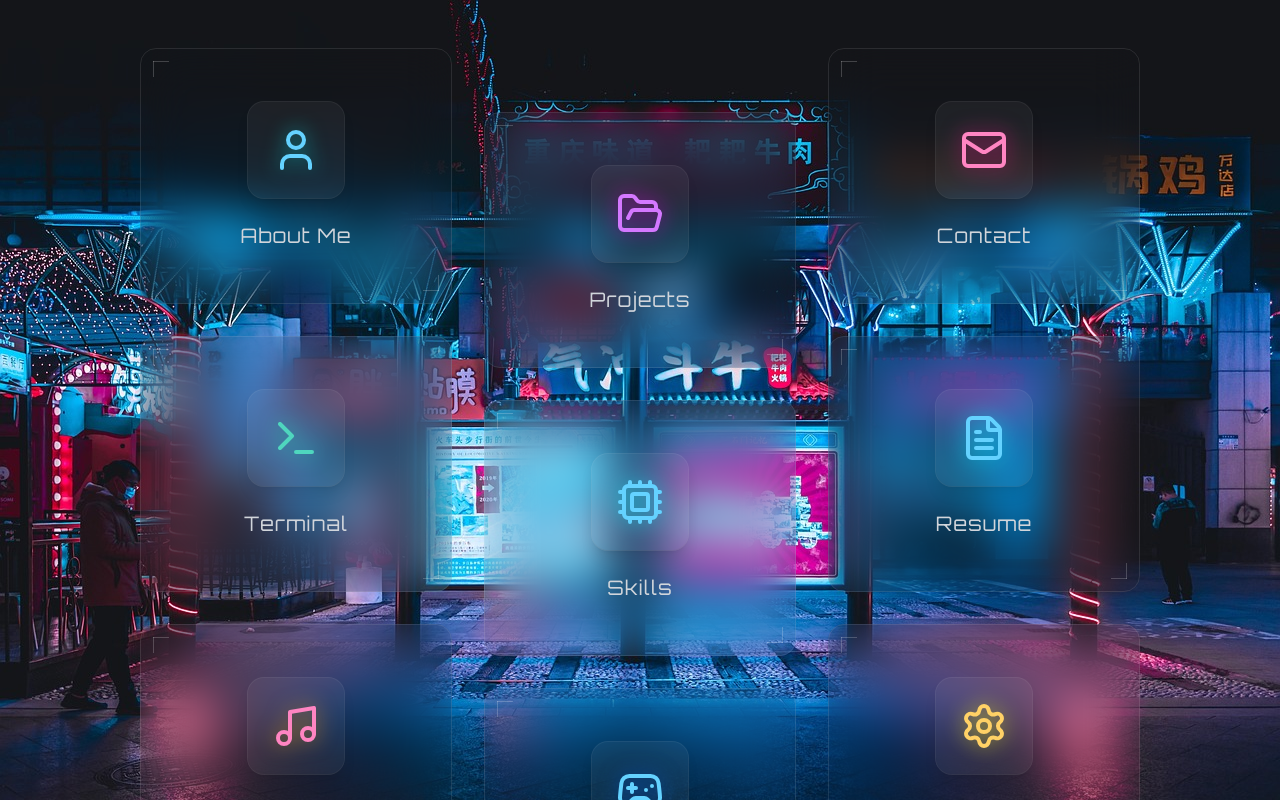
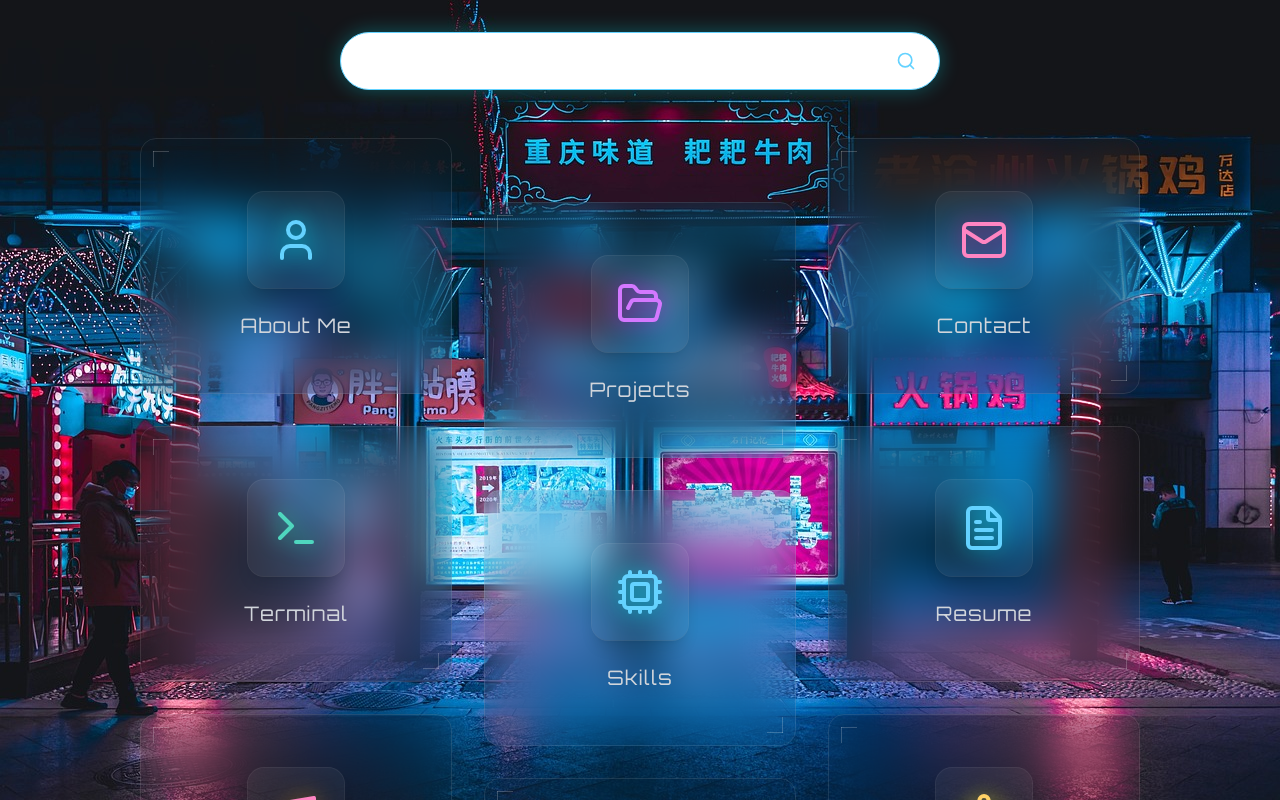
Before and after one commit to hokeiiiching/Portfolio, a React (Vite) app: page / in a window 1280 px wide. Built offline with nearby package versions, Linux system fonts and the light colour scheme.

Commit message:
Updated carousel component

```diff
--- a/src/components/ui/HoloCarousel/HoloCarousel.tsx
+++ b/src/components/ui/HoloCarousel/HoloCarousel.tsx
@@ -1,4 +1,4 @@
-import React, { useRef } from 'react';
+import React, { useRef, useState } from 'react';
 import { useSound } from '../../../hooks/useSound';
 
 interface CarouselItem {
@@ -16,18 +16,54 @@ interface HoloCarouselProps {
 export const HoloCarousel: React.FC<HoloCarouselProps> = ({ items, onLaunch }) => {
     const { playSound } = useSound();
     const containerRef = useRef<HTMLDivElement>(null);
+    const [searchTerm, setSearchTerm] = useState('');
+
+    // Filter items based on search
+    const filteredItems = items.filter(item =>
+        item.label.toLowerCase().includes(searchTerm.toLowerCase())
+    );
 
     // Split items into 3 columns
     const columns = [[], [], []] as CarouselItem[][];
-    items.forEach((item, i) => {
+    filteredItems.forEach((item, i) => {
         columns[i % 3].push(item);
     });
 
     return (
         <div
             ref={containerRef}
-            className="w-full h-full flex items-center justify-center p-12 overflow-y-auto"
+            className="w-full h-full flex flex-col items-center justify-start pt-8 pb-12 px-12 overflow-y-auto custom-scrollbar"
         >
+            {/* Search Bar */}
+            <div className="w-[600px] mb-12 relative z-50">
+                <input
+                    type="text"
+                    placeholder="Search apps..."
+                    value={searchTerm}
+                    onChange={(e) => setSearchTerm(e.target.value)}
+                    className="
+                        w-full px-6 py-4 rounded-full
+                        bg-cyber-surface/40 backdrop-blur-md
+                        border border-white/10
+                        text-white placeholder-white/30 font-cyber tracking-wider
+                        focus:outline-none focus:border-neon-cyan focus:shadow-[0_0_20px_rgba(0,245,255,0.3)]
+                        transition-all duration-300
+                    "
+                    autoFocus
+                />
+                <div className="absolute right-6 top-1/2 -translate-y-1/2 pointer-events-none">
+                    <svg width="20" height="20" viewBox="0 0 24 24" fill="none" stroke="currentColor" strokeWidth="2" strokeLinecap="round" strokeLinejoin="round" className="text-neon-cyan/50">
+                        <circle cx="11" cy="11" r="8"></circle>
+                        <line x1="21" y1="21" x2="16.65" y2="16.65"></line>
+                    </svg>
+                </div>
+            </div>
+
+            {filteredItems.length === 0 ? (
+                <div className="text-neon-cyan/50 font-cyber text-xl mt-20 animate-pulse">
+                    NO APPS FOUND
+                </div>
+            ) : (
                 <div className="w-[1000px] grid grid-cols-3 gap-8">
                     {columns.map((colItems, colIndex) => (
                         <div
@@ -93,6 +129,7 @@ export const HoloCarousel: React.FC<HoloCarouselProps> = ({ items, onLaunch }) =
                         </div>
                     ))}
                 </div>
+            )}
         </div>
     );
 };
```
Lines whose indentation alone changed are shown as unchanged.
